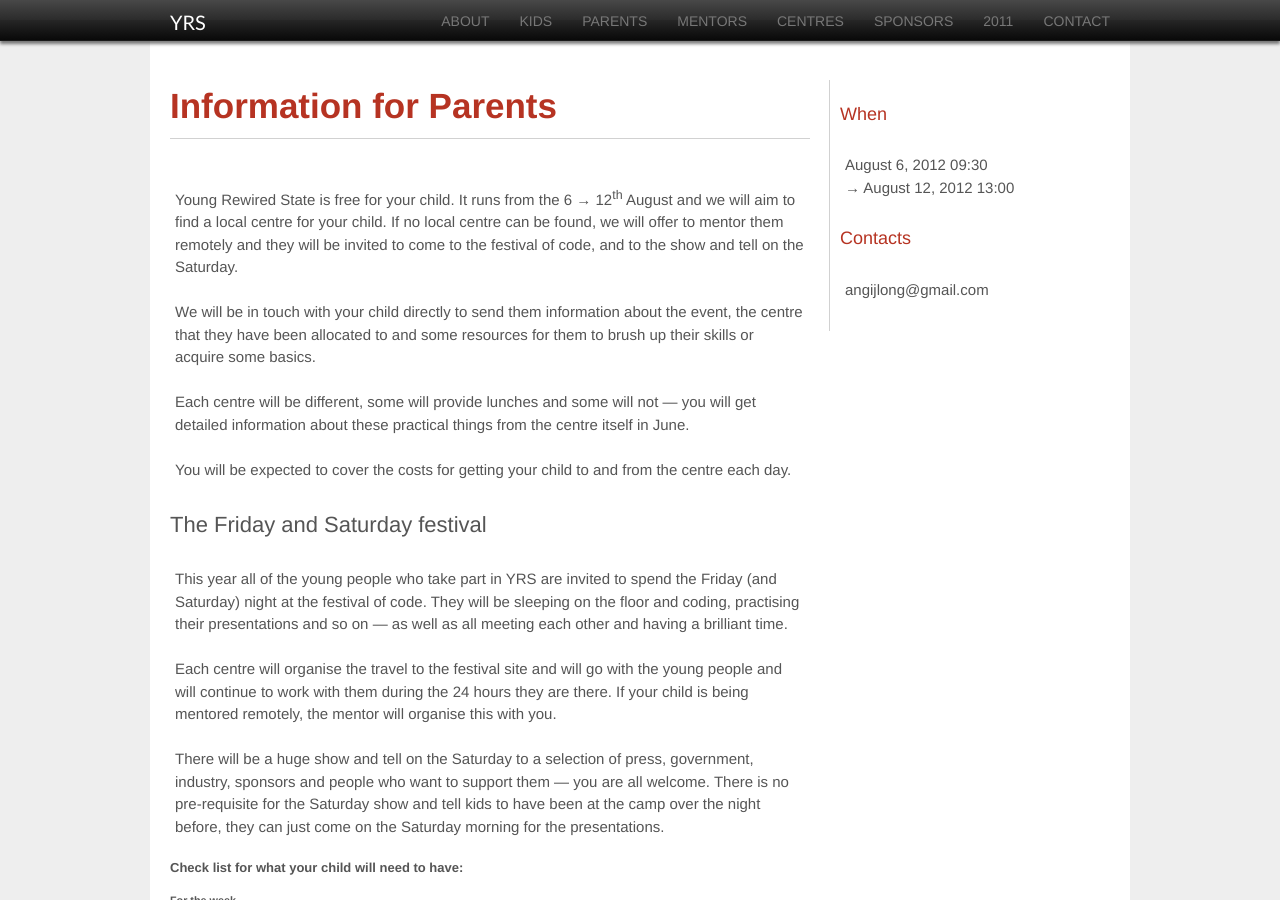
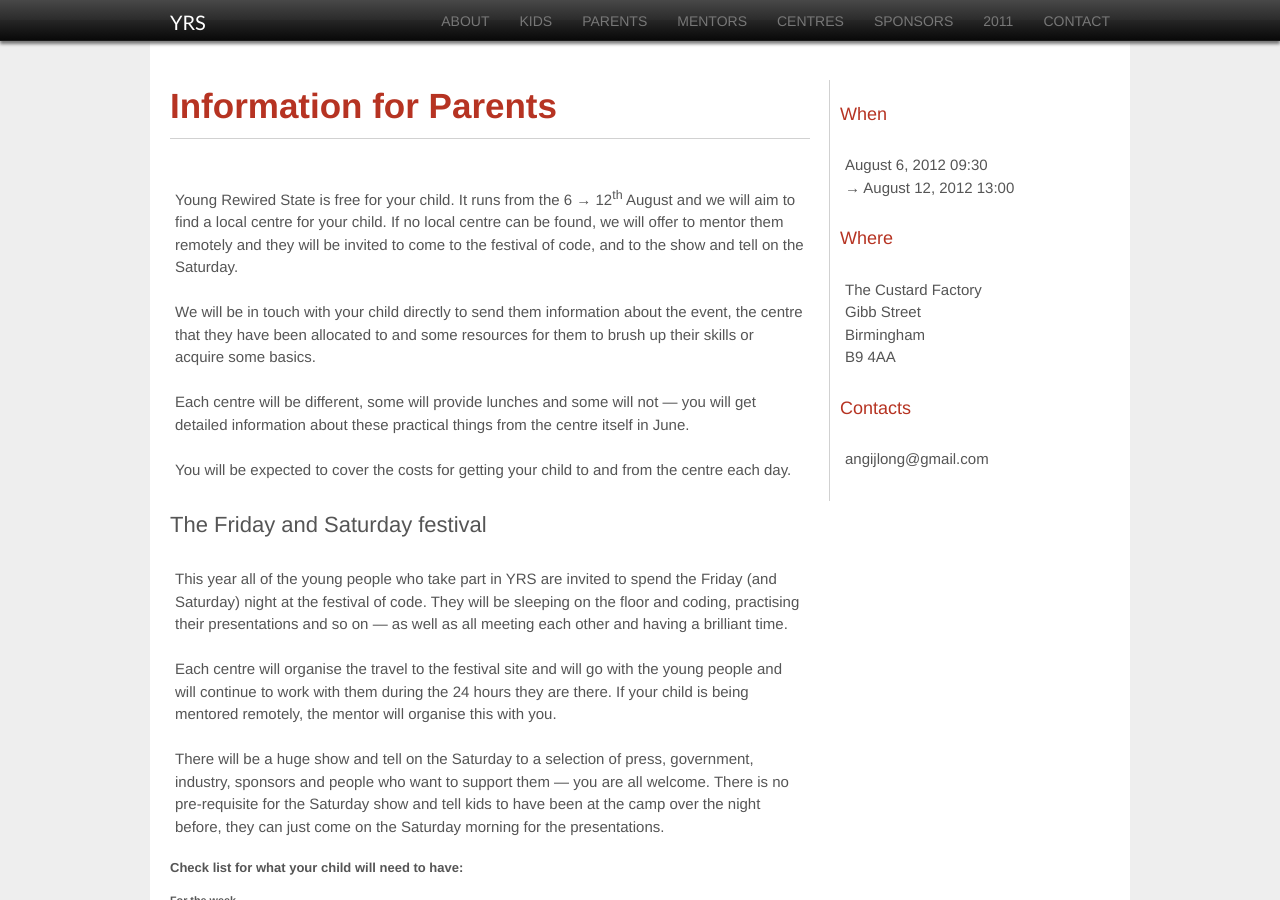
Before and after one commit to adamamyl/jekylld-yrs2012, a Jekyll site: the page built from parents/index.html, in a window 1280 px wide and 900 px high. Built offline with Jekyll 4.4.1, drawn with Linux system fonts in a browser that asks for light colours.

Commit message:
further changes to parents index

```diff
--- a/parents/index.html
+++ b/parents/index.html
@@ -80,10 +80,11 @@ title: Parents' Information
             <div class="title"><h4>When</h4></div>
             <p>August 6, 2012 09:30<br />→ August 12, 2012 13:00</p>
 
-            <!-- <div class="title"><h4>Where</h4></div>
-            <p>The National Museum <br />of Computing<br />
-            Bletchley Park<br />
-            Bletchley</p> -->
+            <div class="title"><h4>Where</h4></div>
+            <p>The Custard Factory<br />
+            Gibb Street<br />
+            Birmingham<br />
+            B9 4AA</p>
 
             <div class="title"><h4>Contacts</h4></div>
             <p>angijlong@gmail.com</p>
```
Also changed, not shown: 1 other file.
